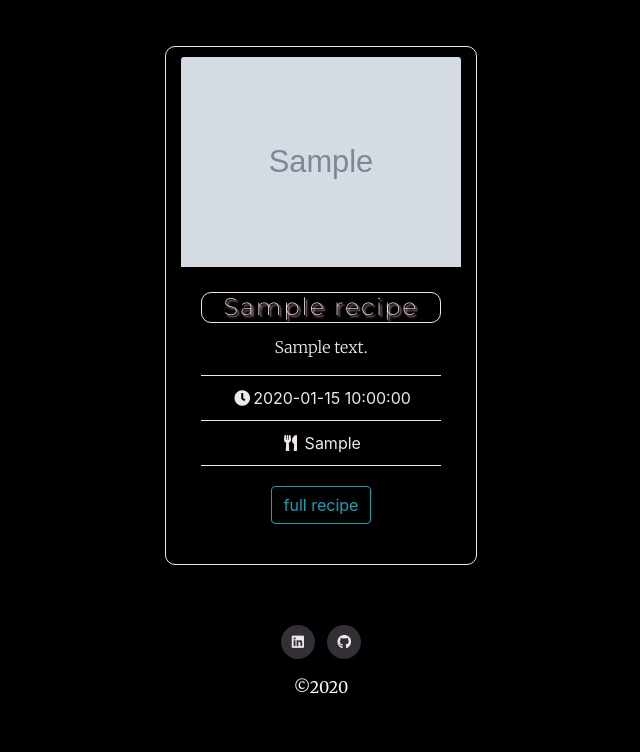
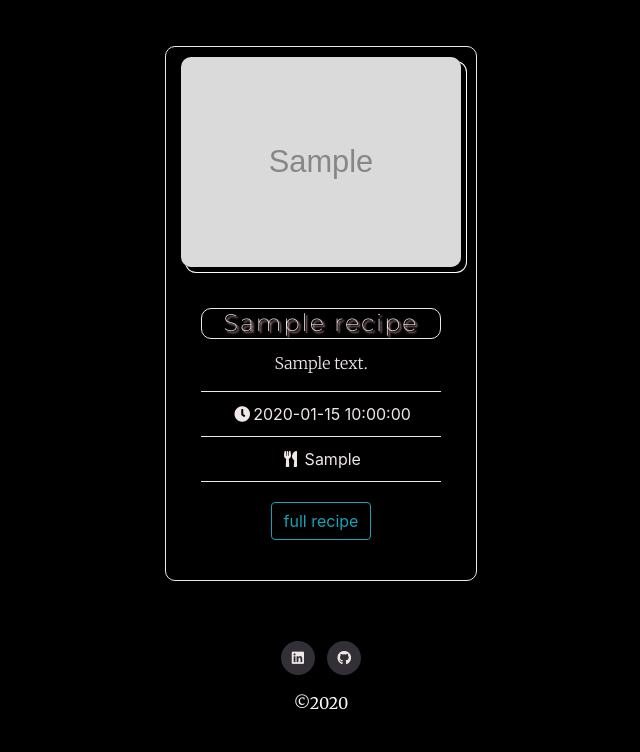
Before and after one commit to sneachda/juicebar-ms3, a Flask app: page /get_juices in a window 1280 px wide. Shown: the part 175-927 px from the top of the page, without its empty margins (319-959 px from the left). Before the commit the page ends 869 px from the top, so only its background shows below. Run offline with Flask 2, Linux system fonts and the light colour scheme; grey boxes marked "Sample" are stand-in pictures; a database or web service that is not in the repository returns one stand-in record (values such as "Sample title"); some libraries are stand-ins or nearby versions.

Commit message:
images styling updated in css, classes added to html

```diff
--- a/static/css/style.css
+++ b/static/css/style.css
@@ -32,8 +32,13 @@ hr {
     position: center;
 }
 
+.card-img-top {
+    border-radius: 10px;
+}
+
 .full-recipe-img {
     margin-top: 20px;
+    border-radius: 10px;
     box-shadow: 5px 5px #000000, 5px 5px 0 1px #ffffff;
     -webkit-box-shadow: 5px 5px #000000, 5px 5px 0 1px #ffffff;
     -moz-box-shadow: 5px 5px #000000, 5px 5px 0 1px #ffffff;
@@ -63,9 +68,9 @@ transition: 1s ease;
 }
 
 .img-hover-2 figure:hover img {
--webkit-transform: scale(0.6);
--ms-transform: scale(0.6);
-transform: scale(0.6);
+-webkit-transform: scale(0.9);
+-ms-transform: scale(0.9);
+transform: scale(0.9);
 transition: 1s ease;
 }
 
--- a/templates/juices.html
+++ b/templates/juices.html
@@ -24,12 +24,12 @@
         </nav>
         <div class="row justify-content-center">
             {% for recipe in recipes %}
-                <div class="col-md-3 card text-center card-recipe">
+                <div class="col-md-3 card text-center card-recipe img-hover">
                     {% if recipe.recipe_image %}
-                        <img class="card-img-top image-fluid" src="{{ recipe.recipe_image }}" alt="Card image cap">
+                        <figure><img class="card-img-top image-fluid" src="{{ recipe.recipe_image }}" alt="Card image cap"></figure>
                     {% else %}
-                        <img class="card-img-top image-fluid" src="{{ url_for('static', filename='img/recipe_x.jpg') }}"
-                             alt="Card image cap"/>
+                        <figure><img class="card-img-top image-fluid" src="{{ url_for('static', filename='img/recipe_x.jpg') }}"
+                             alt="Card image cap"/></figure>
                     {% endif %}
                     <div class="card-body">
                         <h4 class="card-title recipe-title">{{ recipe.recipe_name }}</h4>
```
Also changed, not shown: templates/my_recipes.html (+4 -4 lines), templates/smoothies.html (+4 -4 lines).
